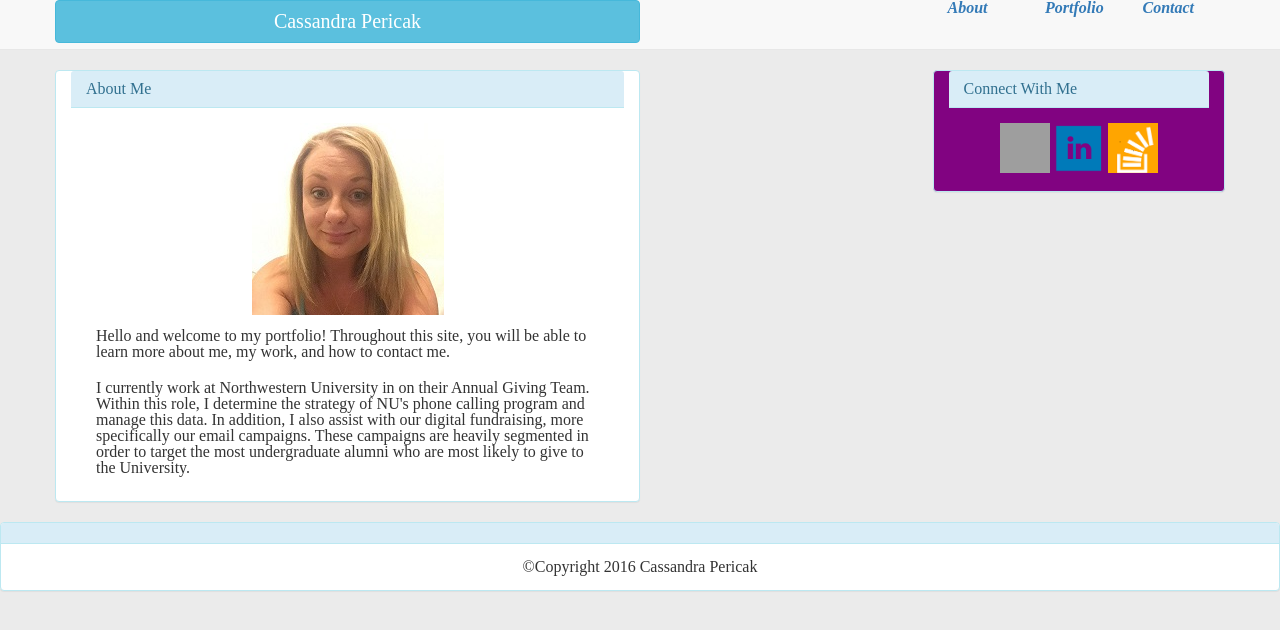
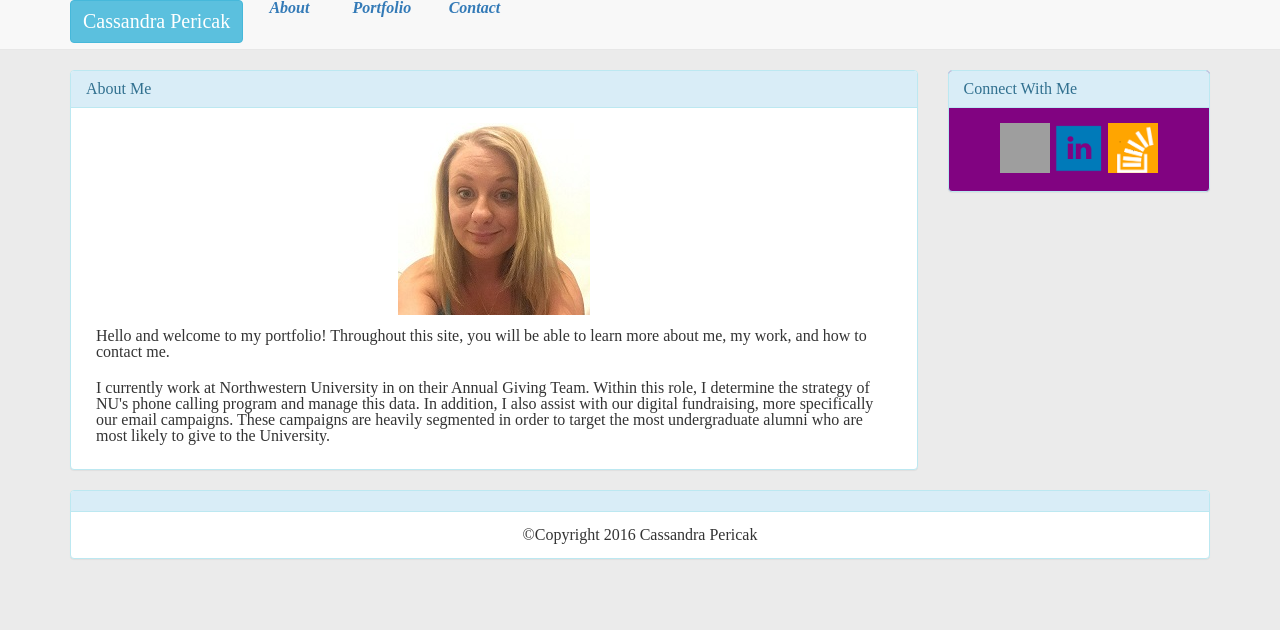
Before and after one commit to cpericak823/Bootstrap-Portfolio, a PHP site: page / in a window 1280 px wide. Shown: the top 630 px of the page. Run offline with PHP 8.4, Linux system fonts and the light colour scheme; some libraries are stand-ins or nearby versions; grey boxes are pictures that could not be loaded.

Commit message:
aligning navbar

```diff
--- a/assets/css/style.css
+++ b/assets/css/style.css
@@ -4,6 +4,10 @@
 
 .btn-info {
 	font-size: 20px;
+	float: left;
+}
+.navbar {
+	text-align: center;
 }
 
 .headings {
--- a/contact.html
+++ b/contact.html
@@ -95,14 +95,11 @@
 	</div>
 </div>
 </div>
-	<div class="col-xs-12 col-md-12">
 	<div class="panel panel-info">
   		<div class="panel-heading"></div>
   			<div class="panel-body">
     			&copy;Copyright 2016 Cassandra Pericak
   			</div>
 	</div>
-	</div>
-
 </body>
 </html>
--- a/index.html
+++ b/index.html
@@ -2,54 +2,53 @@
 <html lang="en">
     <head>
         <meta charset="UTF-8">
-
         <link rel="stylesheet" href="https://maxcdn.bootstrapcdn.com/bootswatch/3.3.7/paper/bootstrap.min.css">
         <meta name="viewport" content="width=device-width, initial-scale=1.0">
         <link rel="stylesheet" type="text/css" href="./assets/css/style.css">
         <link rel="stylesheet" type="text/css" href="./assets/css/reset.css">
-
         <title>Cassandra Pericak</title>
     </head>
     <body>
         <nav class="navbar navbar-default navbar-static-top">
             <div class="container">
                 <div class="row">
-	    			<div class="btn btn-info col-xs-12 col-md-6">
+                	<div class="col-xs-12 col-md-6">
+                    <div class="btn btn-info">
                         Cassandra Pericak
                     </div>
-				<div class="col-md-3"></div>
-	    		<div class="headings col-xs-4 col-md-1">
+                    <div class="headings col-xs-4 col-md-2">
                         <a href="index.html" target="_blank">About</a>
                     </div>
-	    		<div class="headings col-xs-4 col-md-1">
+                    <div class="headings col-xs-4 col-md-2">
                         <a href="portfolio.html" target="_blank">Portfolio</a>
                     </div>
-	    		<div class="headings col-xs-4 col-md-1">
+                    <div class="headings col-xs-4 col-md-2">
                         <a href="contact.html" target="_blank">Contact</a>
+                    </div>
                 </div>
             </div>
            </div>
         </nav>
         <div class="container">
             <div class="row">
-				<div class="panel panel-info col-md-6">
+            	<div class="col-md-9">
+                <div class="panel panel-info">
                     <div class="panel-heading">
                         <h3 class="panel-title">About Me</h3>
                     </div>
                     <div class="panel-body">
                         <img src="./assets/images/Cassie.jpg" class="profile-picture" alt="Cassandra Pericak">
-
                         <p class="paragraph">Hello and welcome to my portfolio! Throughout this site, you will be able to learn more about me, my work, and how to contact me.
                         </p>
-
                         <p class="paragraph">
                             I currently work at Northwestern University in on their Annual Giving Team. Within this role, I determine the strategy of NU's phone calling program and manage this data. In addition, I also assist with our digital fundraising, more specifically our email campaigns. These campaigns are heavily segmented in order to target the most undergraduate alumni who are most likely to give to the University.
                         </p>
                     </div>
                 </div>
-				<div class="col-xs-12 col-md-3"></div>
+                </div>
                 <div class="connect">
-					<div class="panel panel-info col-xs-12 col-md-3">
+                	<div class="col-xs-12 col-md-3">
+                    <div class="panel panel-info">
                         <div class="panel-heading">
                             <h3 class="panel-title">Connect With Me</h3>
                         </div>
```
Also changed, not shown: portfolio.html (+1 -8 lines). Lines whose indentation alone changed are shown as unchanged.
